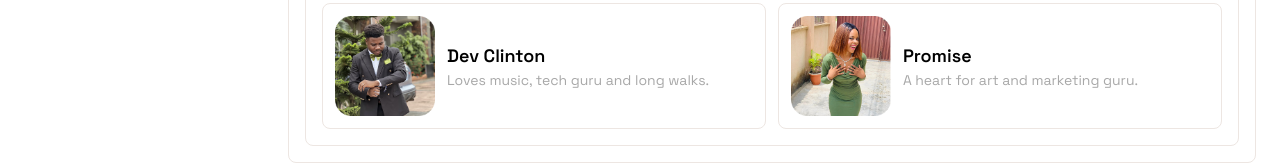
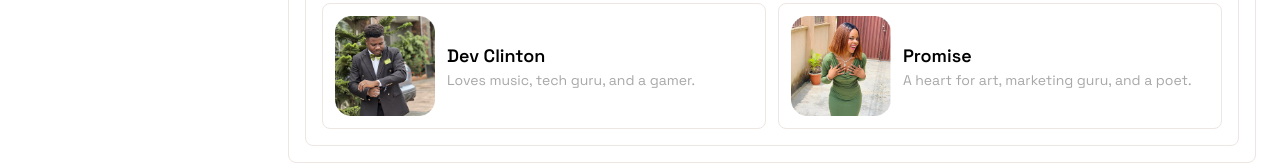
Before and after one commit to Clinzho1996/hispromise25, a Next.js app: page / in a window 1280 px wide. Shown: the part 1187-1352 px from the top of the page. Built offline with nearby package versions, Linux system fonts and the light colour scheme.

Commit message:
ups cont

```diff
--- a/components/Story.tsx
+++ b/components/Story.tsx
@@ -47,7 +47,7 @@ function Story() {
 							Dev Clinton
 						</p>
 						<p className={`${spaceGrotesk.className} text-sm text-[#A8A8A8]`}>
-							Loves music, tech guru and long walks.
+							Loves music, tech guru, and a gamer.
 						</p>
 					</div>
 				</div>
@@ -67,7 +67,7 @@ function Story() {
 							Promise
 						</p>
 						<p className={`${spaceGrotesk.className} text-sm text-[#A8A8A8]`}>
-							A heart for art and marketing guru.
+							A heart for art, marketing guru, and a poet.
 						</p>
 					</div>
 				</div>
```
